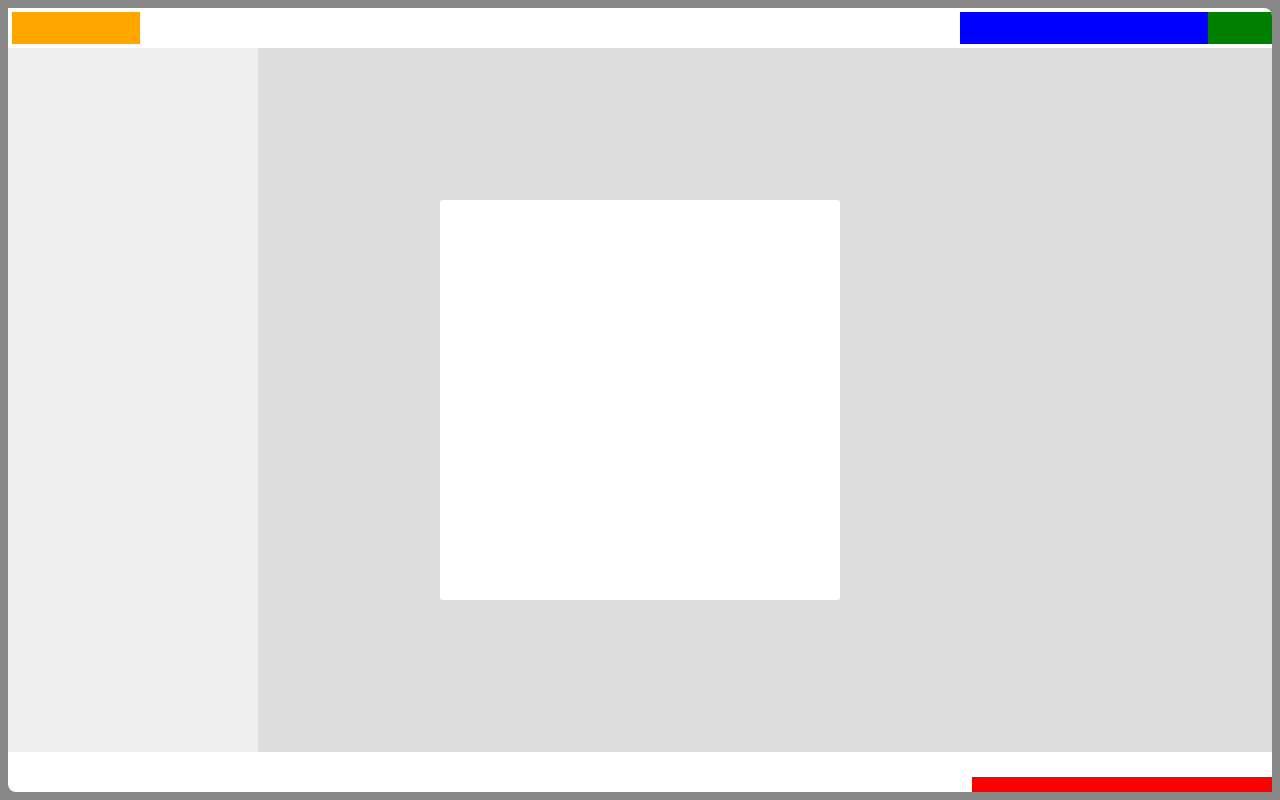
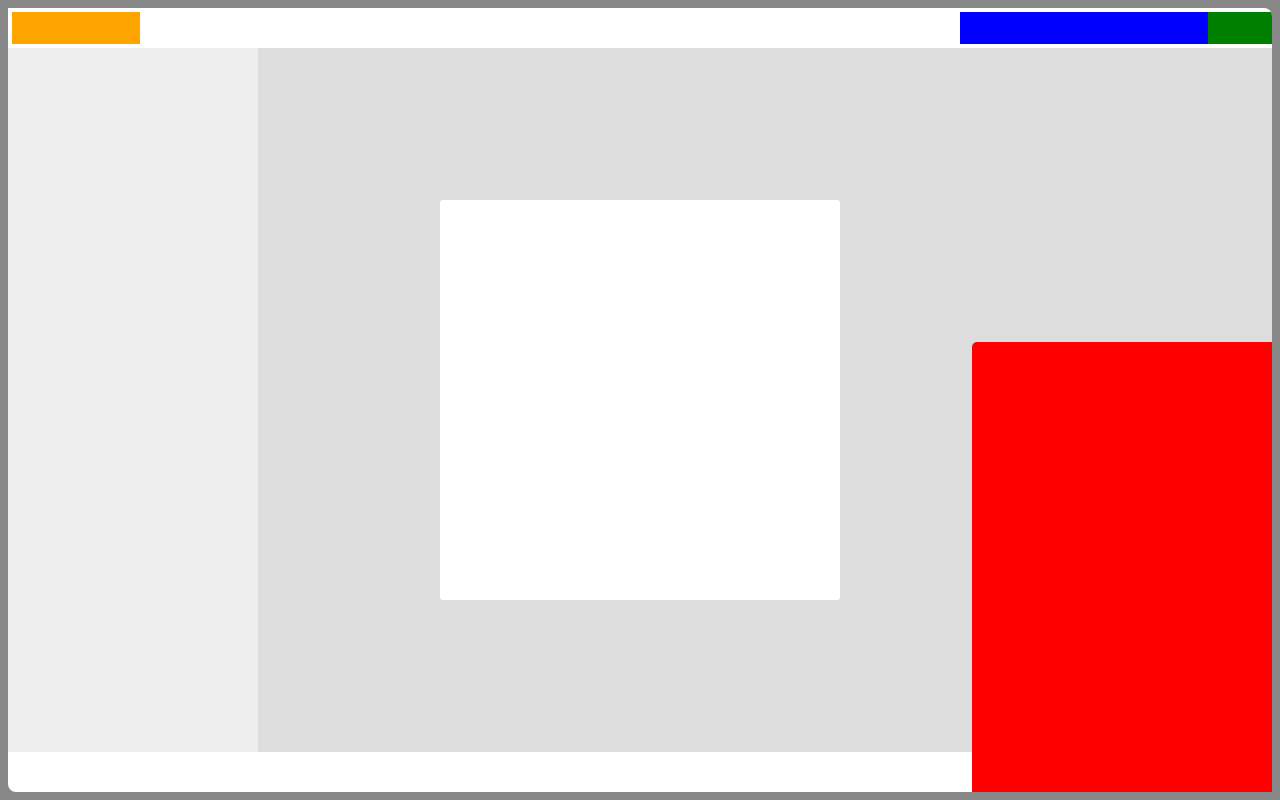
Before and after one commit to BcRikko/OREILLY_SinglePageWebApplications, a plain HTML site: page chapter3/spa/spa.html in a window 1280 px wide. Drawn offline with Linux system fonts and the light colour scheme.

Commit message:
modify chapter3 section5

```diff
--- a/chapter3/spa/css/spa.shell.css
+++ b/chapter3/spa/css/spa.shell.css
@@ -73,8 +73,13 @@
     right: 0;
     width: 300px;
     height: 15px;
+    cursor: pointer;
     background: red;
+    border-radius: 5px 0 0 0;
     z-index: 1;
+}
+.spa-shell-chat:hover {
+    background: #a00;
 }
 .spa-shell-modal {
     margin-top: -200px;
--- a/chapter3/spa/js/spa.shell.js
+++ b/chapter3/spa/js/spa.shell.js
@@ -26,12 +26,21 @@ spa.shell = (function () {
             + '</div>'
             + '<div class="spa-shell-foot"></div>'
             + '<div class="spa-shell-chat"></div>'
-                + '<div class="spa-shell-modal"></div>'
+            + '<div class="spa-shell-modal"></div>',
+            chat_extend_time: 1000,
+            chat_retract_time: 300,
+            chat_extend_height: 450,
+            chat_retract_height: 15,
+            chat_extended_title: 'Click to retract',
+            chat_retracted_title: 'Click to extend'
         },
-        stateMap = { $container: null },
+        stateMap = {
+            $container: null,
+            is_chat_retracted: true
+        },
         jqueryMap = {},
 
-        setJqueryMap, initModule;
+        setJqueryMap, toggleChat, onClickChat, initModule;
 
     // モジュールスコープ変数終了
     // ユーティリティメソッド開始
@@ -40,19 +49,96 @@ spa.shell = (function () {
     // DOMメソッド/setJqueryMap/開始
     setJqueryMap = function () {
         var $container = stateMap.$container;
-        jqueryMap = { $container: $container };
+        jqueryMap = {
+            $container: $container,
+            $chat: $container.find('.spa-shell-chat')
+        };
     };
     // DOMメソッド/setJqueryMap/終了
+
+    // DOMメソッド/toggleChat/開始
+    // 目的：チャットスライダーの拡大や格納
+    // 引数：
+    //   * do_extend - trueの場合、スライダーを拡大する。falseの場合は格納する。
+    //   * callback - アニメーションの最後に実行するオプションの関数
+    // 設定：
+    //   * chat_extend_time, chat_retract_time
+    //   * chat_extend_height, chat_retract_height
+    // 戻り値：boolean
+    //   * true - スライダーアニメーションが開始された
+    //   * false - スライダーアニメーションが開始されなかった
+    // 状態：stateMap.is_chat_retractedを設定する
+    //   * true - スライダーは格納されている
+    //   * false - スライダーは拡大されている
+    toggleChat = function (do_extend, callback) {
+        var
+            px_chat_ht = jqueryMap.$chat.height(),
+            is_open = px_chat_ht === configMap.chat_extend_height,
+            is_closed = px_chat_ht === configMap.chat_retract_height,
+            is_sliding = !is_open && !is_closed;
+
+        // 競合状態を避ける
+        if (is_sliding) { return false; }
+
+        // チャットスライダーの拡大開始
+        if (do_extend) {
+            jqueryMap.$chat.animate(
+                { height: configMap.chat_extend_height },
+                configMap.chat_extend_time,
+                function () {
+                    jqueryMap.$chat.attr(
+                        'title', configMap.chat_extended_title
+                        );
+                    stateMap.is_chat_retracted = false;
+                    if (callback) { callback(jqueryMap.$chat); }
+                }
+                );
+            return true;
+        }
+        // チャットスライダーの拡大終了
+
+        // チャットスライダーの格納開始
+        jqueryMap.$chat.animate(
+            { height: configMap.chat_retract_height },
+            configMap.chat_retract_time,
+            function () {
+                jqueryMap.$chat.attr(
+                    'title', configMap.chat_retracted_title
+                    );
+                stateMap.is_chat_retracted = true;
+                if (callback) { callback(jqueryMap.$chat); }
+            }
+            );
+        return true;
+        // チャットスライダーの格納終了
+    };
+    // DOMメソッド/toggleChat/終了
     // DOMメソッド終了
 
     // イベントハンドラ開始
+    onClickChat = function (event) {
+        toggleChat(stateMap.is_chat_retracted);
+        return false;
+    };
     // イベントハンドラ終了
+
     // パブリックメソッド開始
     // パブリックメソッド/initModule/開始
     initModule = function ($container) {
+        // HTMLをロードし、jQueryコレクションをマッピングする
         stateMap.$container = $container;
         $container.html(configMap.main_html);
         setJqueryMap();
+
+        // チャットスライダーを初期化し、クリックハンドラをバインドする
+        stateMap.is_chat_retracted = true;
+        jqueryMap.$chat
+            .attr('title', configMap.chat_retracted_title)
+            .click(onClickChat);
+
+        // 切り替えをテストする
+        setTimeout(function () { toggleChat(true); }, 3000);
+        setTimeout(function () { toggleChat(false); }, 8000);
     };
     // パブリックメソッド/initModule/終了
     return { initModule: initModule };
```
Lines whose indentation alone changed are shown as unchanged.
